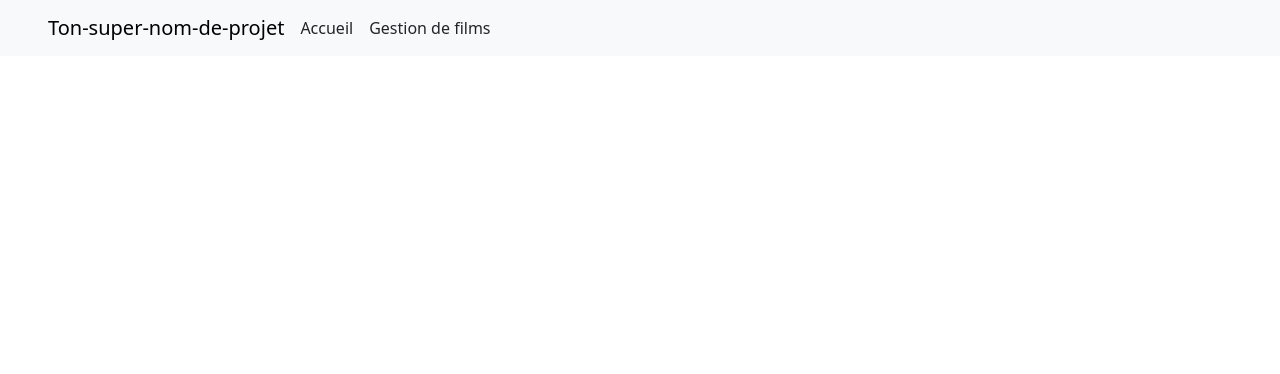
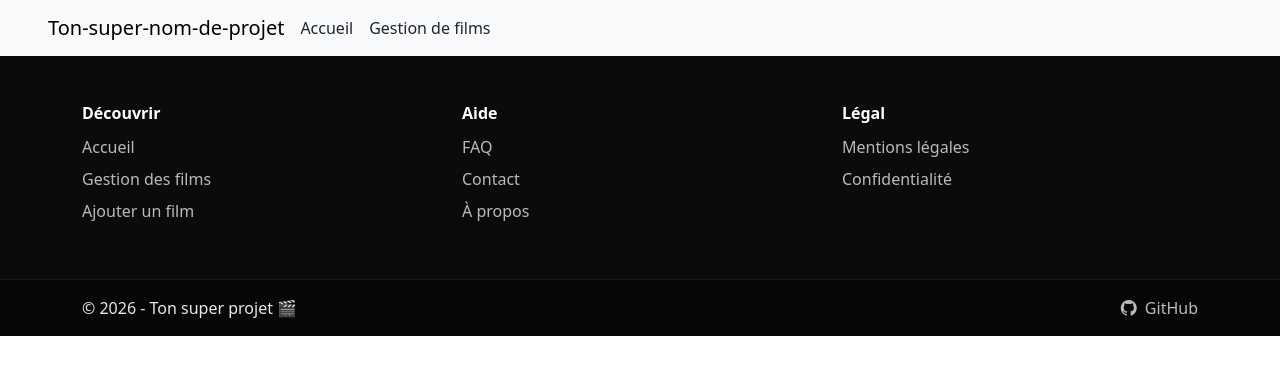
Before and after one commit to GaetanPsx/Cin-ma, an Angular app: page / in a window 1280 px wide. Shown: the top 374 px of the page. Built offline with nearby package versions, Linux system fonts and the light colour scheme; no server answers.

Commit message:
ajout Footer

```diff
--- a/src/app/app.html
+++ b/src/app/app.html
@@ -1,2 +1,3 @@
 <app-navbar [title]="title()"></app-navbar>
 <router-outlet></router-outlet>
+<app-footer></app-footer>
--- a/src/app/app.ts
+++ b/src/app/app.ts
@@ -2,11 +2,12 @@ import { Component, signal } from '@angular/core';
 import { RouterOutlet } from '@angular/router';
 import { Navbar } from './navbar/navbar';
 import { Home } from './home/home';
+import { Footer } from './footer/footer';
 
 @Component({
   selector: 'app-root',
   standalone: true,
-  imports: [RouterOutlet, Navbar], // 👈 AJOUTE Home ICI
+  imports: [RouterOutlet, Navbar, Footer], // 👈 AJOUTE Home ICI
   templateUrl: './app.html',
   styleUrl: './app.scss'
 })
--- /dev/null
+++ b/src/app/footer/footer.html
@@ -0,0 +1,48 @@
+<footer class="app-footer mt-auto">
+  <div class="container py-5">
+    <div class="row g-4">
+
+      <!-- Colonne 1 -->
+      <div class="col-12 col-md-4">
+        <h6 class="footer-title">Découvrir</h6>
+        <ul class="footer-links">
+          <li><a routerLink="/">Accueil</a></li>
+          <li><a routerLink="/movies">Gestion des films</a></li>
+          <li><a routerLink="/add-movie">Ajouter un film</a></li>
+        </ul>
+      </div>
+
+      <!-- Colonne 2 -->
+      <div class="col-12 col-md-4">
+        <h6 class="footer-title">Aide</h6>
+        <ul class="footer-links">
+          <li><a href="#" (click)="$event.preventDefault()">FAQ</a></li>
+          <li><a href="mailto:contact@tonprojet.fr">Contact</a></li>
+          <li><a href="#" (click)="$event.preventDefault()">À propos</a></li>
+        </ul>
+      </div>
+
+      <!-- Colonne 3 -->
+      <div class="col-12 col-md-4">
+        <h6 class="footer-title">Légal</h6>
+        <ul class="footer-links">
+          <li><a href="#" (click)="$event.preventDefault()">Mentions légales</a></li>
+          <li><a href="#" (click)="$event.preventDefault()">Confidentialité</a></li>
+        </ul>
+      </div>
+
+    </div>
+  </div>
+
+  <!-- Barre du bas -->
+  <div class="footer-bottom">
+    <div class="container d-flex flex-column flex-md-row justify-content-between align-items-center py-3 gap-2">
+      <span>© {{ year }} - Ton super projet 🎬</span>
+
+      <a class="footer-github" href="https://github.com/" target="_blank" rel="noreferrer">
+        <i class="bi bi-github"></i>
+        <span class="ms-2">GitHub</span>
+      </a>
+    </div>
+  </div>
+</footer>
--- /dev/null
+++ b/src/app/footer/footer.scss
@@ -0,0 +1,46 @@
+.app-footer {
+  background: #0b0b0c;
+  color: #e8e8ea;
+}
+
+.footer-title {
+  font-weight: 700;
+  margin-bottom: 12px;
+  color: #ffffff;
+}
+
+.footer-links {
+  list-style: none;
+  padding: 0;
+  margin: 0;
+
+  li {
+    margin: 8px 0;
+  }
+
+  a {
+    color: #b9bac0;
+    text-decoration: none;
+
+    &:hover {
+      color: #ffffff;
+      text-decoration: underline;
+    }
+  }
+}
+
+.footer-bottom {
+  border-top: 1px solid rgba(255, 255, 255, 0.08);
+  background: #070708;
+}
+
+.footer-github {
+  color: #b9bac0;
+  text-decoration: none;
+  display: inline-flex;
+  align-items: center;
+
+  &:hover {
+    color: #ffffff;
+  }
+}
--- /dev/null
+++ b/src/app/footer/footer.ts
@@ -0,0 +1,13 @@
+import { Component } from '@angular/core';
+import { RouterLink } from '@angular/router';
+
+@Component({
+  selector: 'app-footer',
+  standalone: true,
+  imports: [RouterLink],
+  templateUrl: './footer.html',
+  styleUrl: './footer.scss',
+})
+export class Footer {
+  year = new Date().getFullYear();
+}
```
